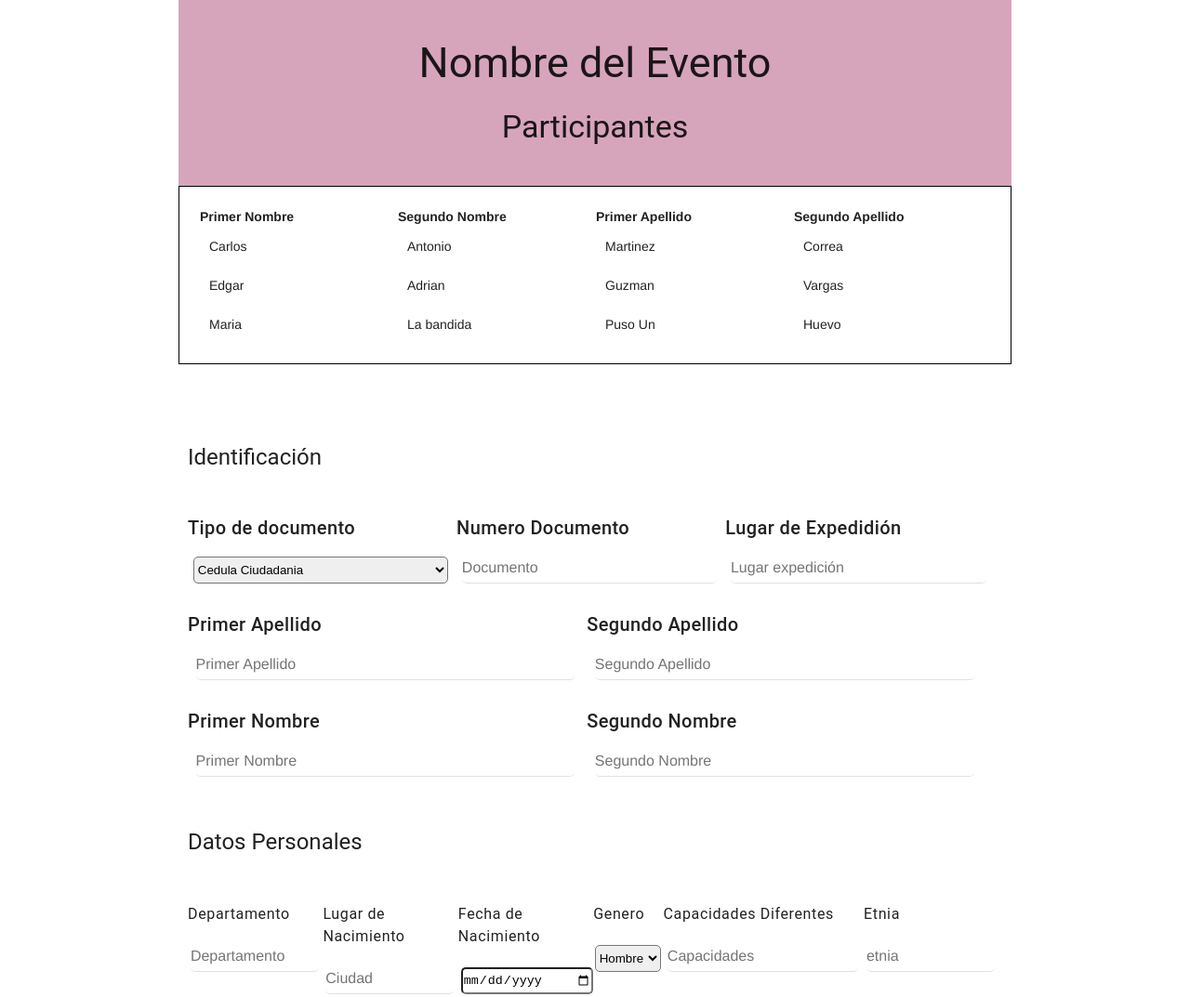
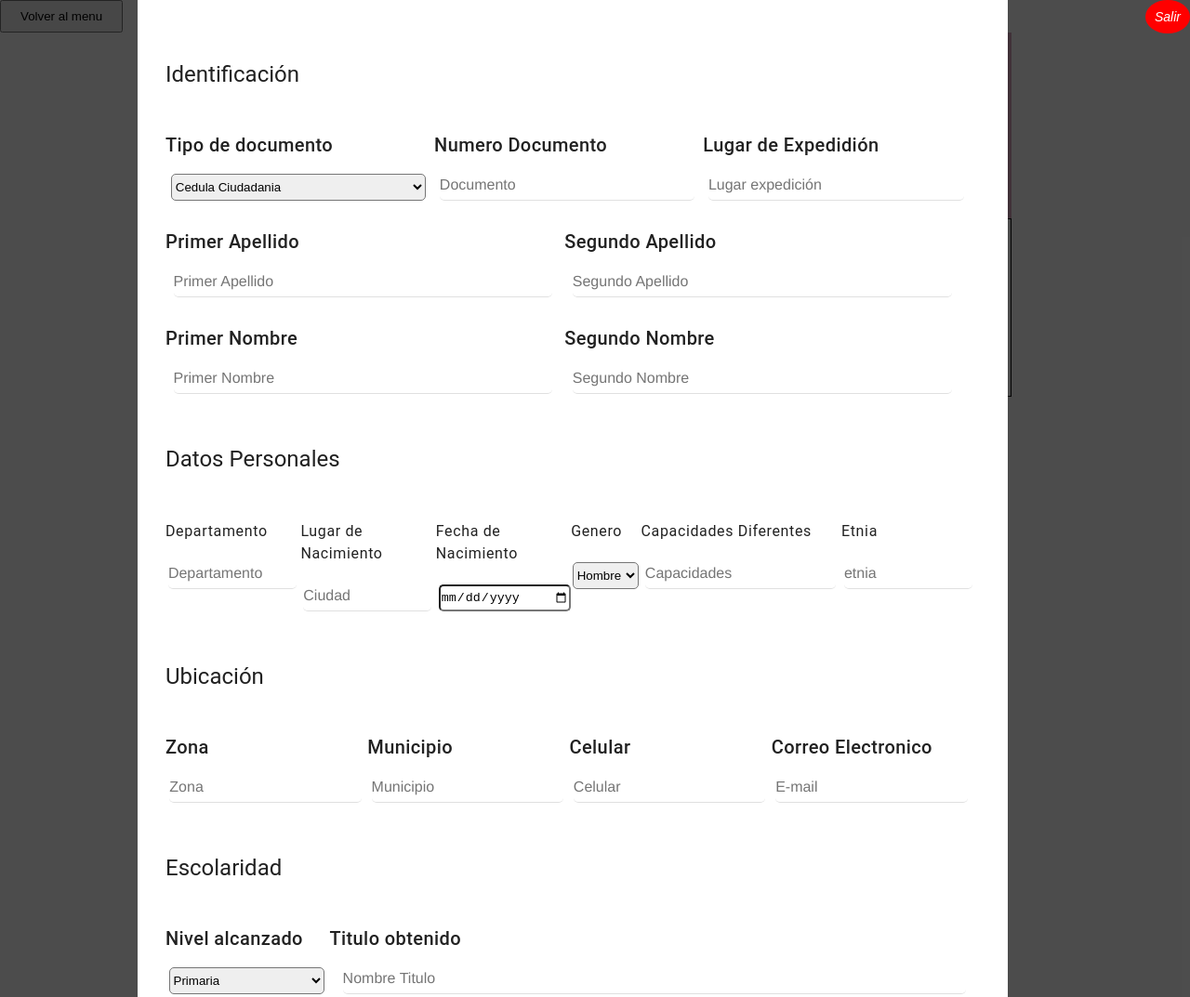
Before and after one commit to chaquen/Biometrico, a plain HTML site: page participantes.html in a window 1280 px wide. Shown: the top 1073 px of the page at 93% size. Drawn offline with nearby package versions, Linux system fonts and the light colour scheme; no server answers.

Commit message:
commi stalin 8 08 18

```diff
--- a/estilo/evento.css
+++ b/estilo/evento.css
@@ -31,7 +31,11 @@ ul li:first-child {
 }
 .contenedor {
     width: 100%;
-    margin-top: 20px;
+    height: 100%;
+    position: absolute;
+    top: 0;
+    display: table;
+    background-color: rgba(1,1,1,0.7);
 }
 .salir {
     float: right;
@@ -49,6 +53,7 @@ ul li:first-child {
     display: table;
     padding: 20px;
     margin: auto;
+    background-color: white;
 }
 .contenedor h1 {
     text-align: center;
--- a/nbproject/private/private.xml
+++ b/nbproject/private/private.xml
@@ -4,9 +4,11 @@
     <open-files xmlns="http://www.netbeans.org/ns/projectui-open-files/2">
         <group>
             <file>file:/C:/xampp/htdocs/Biometrico/estilo/menuEventos.css</file>
+            <file>file:/C:/xampp/htdocs/Biometrico/Js/inicio.js</file>
             <file>file:/C:/xampp/htdocs/Biometrico/estilo/evento.css</file>
             <file>file:/C:/xampp/htdocs/Biometrico/participantes.html</file>
             <file>file:/C:/xampp/htdocs/Biometrico/menuEventos.html</file>
+            <file>file:/C:/xampp/htdocs/Biometrico/index.html</file>
         </group>
     </open-files>
 </project-private>
--- a/participantes.html
+++ b/participantes.html
@@ -31,6 +31,11 @@ and open the template in the editor.
     </head>
     <body>
         <!--Datos del evento-->
+
+        <div>
+            <input type="button" value="Volver al menu">
+        </div>
+
         <div class="nombreEven">
             <h2 id="h1NombreDelEvento">Nombre del Evento</h2>
 
@@ -69,6 +74,9 @@ and open the template in the editor.
         </div>
         <!--Division del Formulario de Pobladores-->
         <div class="contenedor" id="contenedorP">
+
+            <i class="salir">Salir</i>
+
             <form id="formPobladores">
                 <ul class="identificacion">
                     <li><h4>Identificación</h3></li>
```
Also changed, not shown: index.html (+5 -2 lines).
